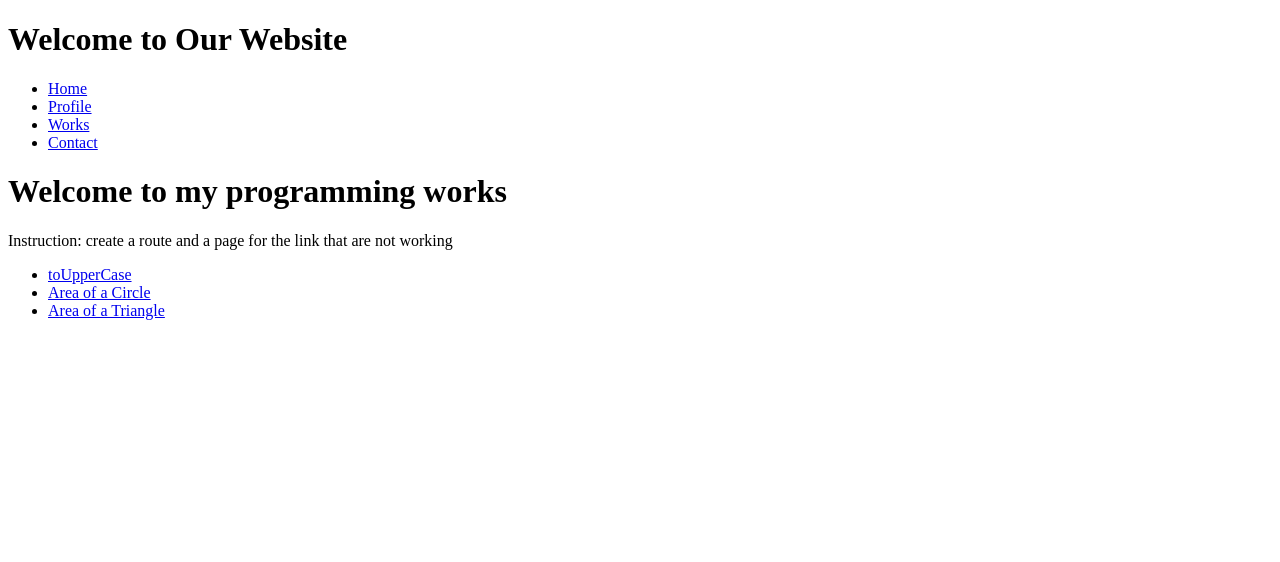
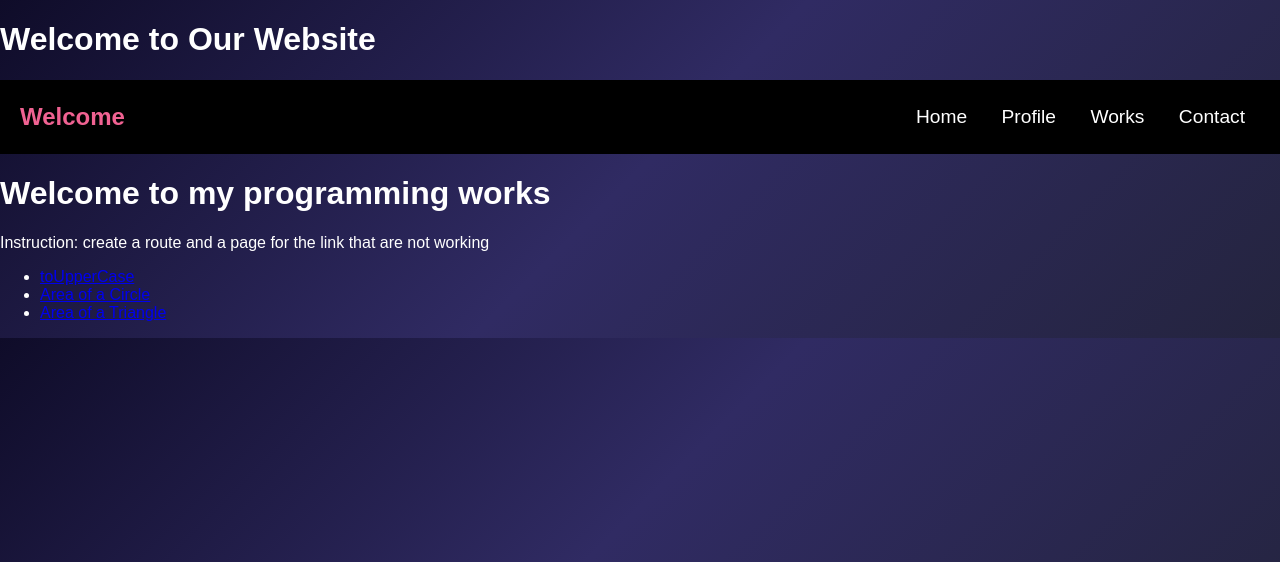
Before and after one commit to ProgrammerDaryl/website_portfolio, a Flask app: page / in a window 1280 px wide. Shown: the top 562 px of the page. Run offline with Flask 3, Linux system fonts and the light colour scheme.

Commit message:
Working BUTTONS

```diff
--- a/app.py
+++ b/app.py
@@ -6,13 +6,14 @@ app = Flask(__name__)
 def index():
     return render_template('index.html')
 
+@app.route('/home')
+def home():
+    return render_template('home.html')
+
 @app.route('/profile')
 def profile():
     return render_template('profile.html')
 
-@app.route('/home')
-def home():
-    return render_template('home.html')
 
 @app.route('/works', methods=['GET', 'POST'])
 def works():
--- a/templates/index.html
+++ b/templates/index.html
@@ -4,14 +4,121 @@
     <title>Home Page</title>
 </head>
 <body>
+    <head>
+        <meta charset="UTF-8">
+        <meta name="viewport" content="width=device-width, initial-scale=1.0">
+        <title>Welcome</title>
+        <style>
+
+            body {
+                margin: 0;
+                padding: 0;
+                font-family: Arial, sans-serif;
+                background: linear-gradient(135deg, #0f0c29, #302b63, #24243e);
+                color: #fff;
+            }
+
+            nav {
+                background: #000;
+                padding: 10px 20px;
+                display: flex;
+                justify-content: space-between;
+                align-items: center;
+                position: sticky;
+                top: 0;
+                z-index: 1000;
+            }
+
+            nav a {
+                color: #fff;
+                text-decoration: none;
+                margin: 0 15px;
+                font-size: 1.2em;
+                transition: color 0.3s;
+            }
+
+            nav a:hover {
+                color: #744fe2;
+            }
+
+            .logo {
+                font-size: 1.5em;
+                font-weight: bold;
+                color: #f06292;
+            }
+
+
+            .gallery {
+                display: flex;
+                justify-content: center;
+                align-items: center;
+                gap: 15px;
+                padding: 40px 20px;
+            }
+
+            .gallery img {
+                width: 150px;
+                height: 200px;
+                object-fit: cover;
+                border-radius: 10px;
+                transition: transform 0.3s, box-shadow 0.3s;
+            }
+
+            .gallery img:hover {
+                transform: scale(1.1);
+                box-shadow: 0 0 20px 5px #744fe2;
+            }
+
+
+            .bottom-container {
+                background: rgba(0, 0, 0, 0.8);
+                padding: 30px;
+                border-radius: 10px;
+                margin: 20px auto;
+                max-width: 800px;
+                text-align: center;
+                color: #ccc;
+            }
+
+            .bottom-container h2 {
+                font-size: 2em;
+                color: #f06292;
+                margin-bottom: 20px;
+            }
+
+            .bottom-container p {
+                font-size: 1.2em;
+                line-height: 1.6;
+            }
+
+
+            footer {
+                text-align: center;
+                padding: 20px;
+                background: #000;
+                color: #666;
+                font-size: 0.9em;
+            }
+
+            footer a {
+                color: #88200b;
+                text-decoration: none;
+            }
+
+            footer a:hover {
+                text-decoration: underline;
+            }
+        </style>
+    </head>
     <h1>Welcome to Our Website</h1>
 
     <nav>
+        <div class="logo">Welcome</div>
         <ul>
-            <li><a href="/home">Home</a></li>
-            <li><a href="/profile">Profile</a></li>
-            <li><a href="/works">Works</a></li>
-            <li><a href="/contact">Contact</a></li>
+            <a href="/home">Home</a>
+            <a href="/profile">Profile</a>
+            <a href="/works">Works</a>
+            <a href="/contact">Contact</a>
         </ul>
     </nav>
 
```
Also changed, not shown: templates/profile.html (+14 -14 lines).
